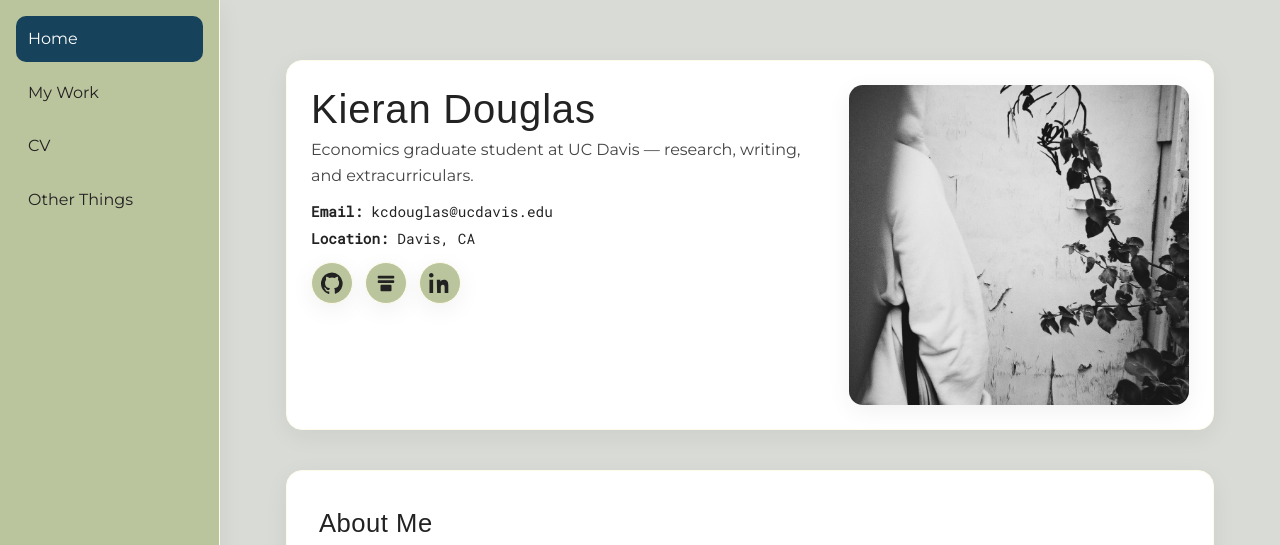
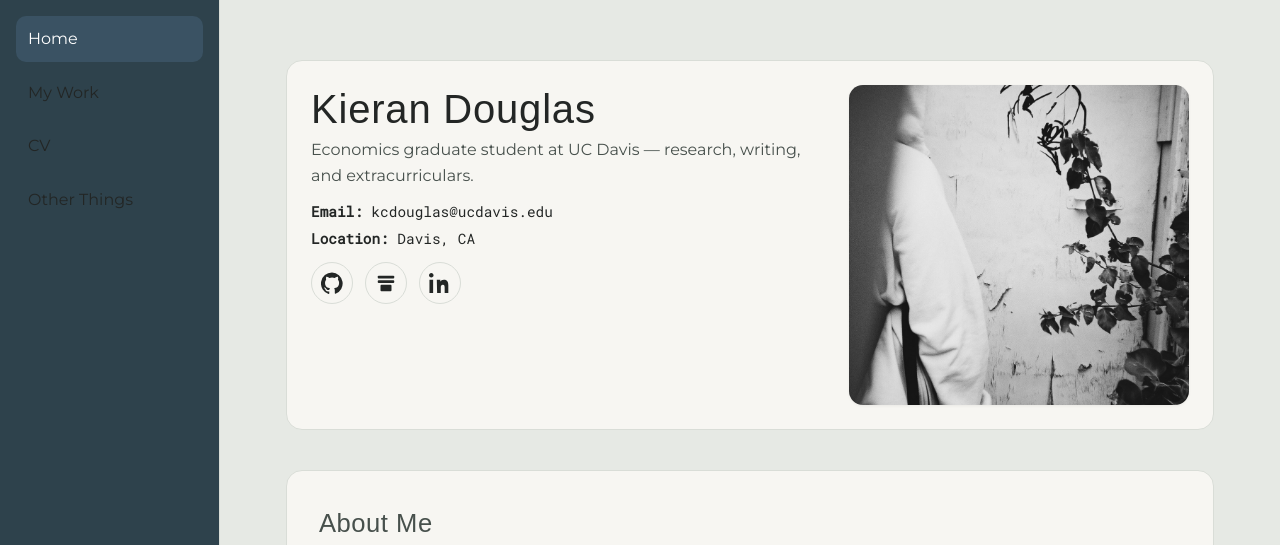
Before and after one commit to KieranCDouglas/kierancdouglas.github.io, a Jekyll site: the page built from index.md, in a window 1280 px wide and 1259 px high. Shown: the top 545 px of the window. Built offline with Jekyll 4.4.1, drawn with Linux system fonts in a browser that asks for light colours; some web fonts are replaced; grey boxes are pictures that could not be loaded.

Commit message:
Update style.css

```diff
--- a/assets/css/style.css
+++ b/assets/css/style.css
@@ -16,36 +16,40 @@ svg { fill: currentColor; }
 :root {
   --max-width: 960px;
 
-  /* LIGHT theme */
-  --bg: #D9DCD6;        /* page background */
-  --text: #222222;
-  --muted: #222222;
-  --surface: #ffffff;   /* cards/content */
-  --surface-2: #BAC49D; /* sidebar/track */
-  --border: #FEFBEA;
+  /* LIGHT theme (muted + off-white surfaces) */
+  --bg: #E6E9E4;         /* softer background */
+  --text: #232625;
+  --muted: #47504C;      /* subdued metadata text */
+  --surface: #F7F6F2;    /* off-white bubbles/cards */
+  --surface-2: #2E424C;  /* NAVBAR / tracks (darker than bg) */
+  --border: #D9DDD7;     /* subtle neutral border */
 
-  /* Accent for buttons/toggle in LIGHT */
-  --brand: #16425B;     /* active sidebar & toggle thumb */
-  --on-brand: #ffffff;  /* text/icon on brand bg */
+  /* Muted brand (blue-slate) */
+  --brand: #3A5263;      /* buttons/active nav */
+  --on-brand: #FFFFFF;
 
   --radius: 16px;
-  --shadow: 0 6px 24px rgba(0,0,0,.06);
+
+  /* Much lighter default shadow */
+  --shadow: 0 1px 3px rgba(0,0,0,.06);
+  --shadow-hover: 0 2px 6px rgba(0,0,0,.08);
 }
 
 html[data-theme="dark"] {
-  /* DARK theme */
-  --bg: #114B5F;        /* page background */
-  --text: #ffffff;      /* general text */
-  --muted: #ffffff;     /* softened text */
-  --surface: #0f3a49;   /* cards/content */
-  --surface-2: #0e3440; /* sidebar/track */
-  --border: #0c2d38;
+  /* DARK theme (muted, clearer navbar separation) */
+  --bg: #0F1C22;         /* page background */
+  --text: #EEF3F2;
+  --muted: #B8C6C3;
+  --surface: #13262E;    /* cards/content */
+  --surface-2: #0C1A20;  /* NAVBAR darker than bg */
+  --border: #203239;
 
-  /* Accent for buttons/toggle in DARK */
-  --brand: #D9DCD6;     /* active sidebar & toggle thumb */
-  --on-brand: #0f1115;  /* readable text on light brand chip */
+  /* Muted light brand chip in dark */
+  --brand: #AFC2CD;
+  --on-brand: #0D1214;
 
-  --shadow: 0 8px 28px rgba(0,0,0,.45);
+  --shadow: 0 1px 3px rgba(0,0,0,.35);
+  --shadow-hover: 0 3px 10px rgba(0,0,0,.35);
 }
 
 /* Respect system preference if user hasn't chosen */
@@ -60,7 +64,7 @@ body {
   margin: 0;
   font-family: "Montserrat", -apple-system, BlinkMacSystemFont, "Segoe UI", Roboto, "Helvetica Neue", Arial, sans-serif;
   font-weight: 400;
-  font-size: 1rem; /* Montserrat reads well at normal base size */
+  font-size: 1rem;
   line-height: 1.6;
   color: var(--text);
   background: var(--bg);
@@ -90,6 +94,7 @@ main.container { padding: 2rem 1rem; }
   font-family: "Roboto Mono", monospace;
   font-weight: 400;
   font-size: 0.9rem;
+  box-shadow: none; /* no heavy footer shadow */
 }
 
 /* Focus styles for accessibility */
@@ -105,20 +110,20 @@ button:focus-visible {
 /* ===================== */
 .navbar {
   position: fixed;
-  inset: 0 auto 0 0;     /* left sidebar */
+  inset: 0 auto 0 0;
   width: 220px;
   height: 100vh;
   display: flex;
   flex-direction: column;
   gap: 12px;
   padding: 16px;
-  background: var(--surface-2);
+  background: var(--surface-2);           /* darker than bg */
   border-right: 1px solid var(--border);
-  box-shadow: var(--shadow);
+  box-shadow: none;                       /* remove big shadow */
   z-index: 1000;
 }
 
-/* optional brand link (if you add it in navigation.html) */
+/* optional brand link */
 .brand-link {
   font-family: "Asap Condensed", "Montserrat", sans-serif;
   font-weight: 400;
@@ -126,7 +131,7 @@ button:focus-visible {
   color: var(--text);
   margin-bottom: 6px;
 }
-.brand-link:hover { opacity: .85; }
+.brand-link:hover { opacity: .88; }
 
 /* vertical link list */
 .navbar ul {
@@ -137,8 +142,6 @@ button:focus-visible {
   padding: 0;
   margin: 0;
   background: transparent;
-  border-radius: 0;
-  box-shadow: none;
 }
 
 .navbar a {
@@ -149,7 +152,7 @@ button:focus-visible {
   font-weight: 400;
   padding: 10px 12px;
   border-radius: 10px;
-  transition: background .2s, color .2s, transform .05s, box-shadow .2s;
+  transition: background .2s, color .2s, box-shadow .2s;
 }
 
 /* Active state = brand chip with readable text */
@@ -158,25 +161,25 @@ button:focus-visible {
   color: var(--on-brand);
 }
 
-/* Only apply hover to NON-active links */
+/* Only apply hover to NON-active links (muted hover tint) */
 .navbar a:hover:not(.active) {
-  background: color-mix(in srgb, var(--brand) 12%, transparent);
-  box-shadow: 0 2px 6px rgba(0,0,0,.06);
+  background: color-mix(in srgb, var(--brand) 10%, transparent);
+  box-shadow: none;
 }
 @supports not (background: color-mix(in srgb, red 10%, white)) {
-  .navbar a:hover:not(.active) { background: rgba(22,66,91,0.12); }
+  .navbar a:hover:not(.active) { background: rgba(58,82,99,0.10); }
 }
 
 /* Dark-mode hover (non-active only) */
 html[data-theme="dark"] .navbar a:hover:not(.active) {
-  background: color-mix(in srgb, var(--brand) 10%, transparent);
+  background: color-mix(in srgb, var(--brand) 15%, transparent);
   box-shadow: none;
 }
 @supports not (background: color-mix(in srgb, red 10%, white)) {
-  html[data-theme="dark"] .navbar a:hover:not(.active) { background: rgba(228,253,225,0.10); }
+  html[data-theme="dark"] .navbar a:hover:not(.active) { background: rgba(175,194,205,0.12); }
 }
 
-/* Optional: ensure no change when hovering the active item */
+/* Prevent hover change on active item */
 .navbar a.active:hover {
   background: var(--brand);
   color: var(--on-brand);
@@ -186,16 +189,14 @@ html[data-theme="dark"] .navbar a:hover:not(.active) {
 /* ===================== */
 /* SLIDING THEME TOGGLE  */
 /* ===================== */
-
-/* Compact button (don’t stretch full width) */
 .theme-toggle {
-  margin-top: auto;              /* keep it near bottom of sidebar */
-  align-self: flex-start;        /* no stretching */
+  margin-top: auto;
+  align-self: flex-start;
   display: inline-flex;
   align-items: center;
   justify-content: center;
-  width: 64px;                   /* pill width */
-  height: 36px;                  /* pill height */
+  width: 64px;
+  height: 36px;
   padding: 0;
   cursor: pointer;
   border: 0;
@@ -203,14 +204,12 @@ html[data-theme="dark"] .navbar a:hover:not(.active) {
   color: var(--text);
 }
 
-/* Keyboard focus ring */
 .theme-toggle:focus-visible {
   outline: 3px solid var(--brand);
   outline-offset: 3px;
   border-radius: 999px;
 }
 
-/* The pill track */
 .tgl-track {
   position: relative;
   display: inline-block;
@@ -223,7 +222,6 @@ html[data-theme="dark"] .navbar a:hover:not(.active) {
   transition: background .2s ease, border-color .2s ease;
 }
 
-/* The thumb that slides — uses brand in BOTH themes */
 .tgl-thumb {
   position: absolute;
   top: 50%;
@@ -233,37 +231,33 @@ html[data-theme="dark"] .navbar a:hover:not(.active) {
   border-radius: 50%;
   background: var(--brand);
   color: var(--on-brand);
-  box-shadow: 0 2px 6px rgba(0,0,0,.15);
+  box-shadow: var(--shadow);
   transform: translate(0, -50%);
   transition: transform .25s ease, background .25s ease, box-shadow .25s ease;
 }
 
-/* Sun/Moon icons on the track */
 .tgl-icon {
   position: absolute;
   top: 50%;
   transform: translateY(-50%);
   color: var(--muted);
   opacity: .9;
-  line-height: 0;               /* avoid baseline cropping */
+  line-height: 0;
 }
 .tgl-icon svg { display: block; }
 
 .tgl-icon--sun  { left: 9px; }
 .tgl-icon--moon { right: 9px; }
 
-/* Hover polish */
-.theme-toggle:hover .tgl-thumb { box-shadow: 0 4px 10px rgba(0,0,0,.18); }
+.theme-toggle:hover .tgl-thumb { box-shadow: var(--shadow-hover); }
 
-/* DARK active: move thumb right, brighten moon, mute sun */
 html[data-theme="dark"] .tgl-thumb {
-  transform: translate(32px, -50%);   /* 64 - 30 - (2*2) ≈ 30 + a hair */
+  transform: translate(32px, -50%);
   background: var(--brand);
 }
 html[data-theme="dark"] .tgl-icon--moon { opacity: 1;  color: var(--text); }
 html[data-theme="dark"] .tgl-icon--sun  { opacity: .55; color: var(--muted); }
 
-/* LIGHT active: thumb left, brighten sun, mute moon */
 html[data-theme="light"] .tgl-thumb {
   transform: translate(0, -50%);
   background: var(--brand);
@@ -294,12 +288,13 @@ html[data-theme="light"] .tgl-icon--moon { opacity: .6; color: var(--muted); }
   font-weight: 400;
   border: 1px solid var(--brand);
   font-family: "Asap Condensed", sans-serif;
+  box-shadow: none;
 }
 .btn--primary { background: var(--brand); color: var(--on-brand); }
-.btn--primary:hover { filter: brightness(0.95); }
+.btn--primary:hover { filter: brightness(0.96); }
 .btn--ghost { background: transparent; color: var(--brand); }
 .btn--ghost:hover { background: rgba(0,0,0,.04); }
-html[data-theme="dark"] .btn--ghost:hover { background: rgba(255,255,255,.06); }
+html[data-theme="dark"] .btn--ghost:hover { background: rgba(255,255,255,.08); }
 
 /* ===================== */
 /* INTRO / ABOUT CARD    */
@@ -309,10 +304,10 @@ html[data-theme="dark"] .btn--ghost:hover { background: rgba(255,255,255,.06); }
   grid-template-columns: 1.2fr .8fr;
   gap: 28px;
   padding: 24px;
-  background: var(--surface);
+  background: var(--surface);              /* off-white bubble */
   border: 1px solid var(--border);
   border-radius: var(--radius);
-  box-shadow: var(--shadow);
+  box-shadow: none;                         /* no heavy card shadow */
   margin: 28px 0 12px;
 }
 
@@ -324,7 +319,7 @@ html[data-theme="dark"] .btn--ghost:hover { background: rgba(255,255,255,.06); }
 }
 .intro__blurb {
   font-family: "Montserrat", sans-serif;
-  color: #444;
+  color: var(--muted);
   margin: 0 0 12px;
 }
 html[data-theme="dark"] .intro__blurb { color: var(--muted); }
@@ -338,7 +333,6 @@ html[data-theme="dark"] .intro__blurb { color: var(--muted); }
 }
 .intro__contacts li { margin: 4px 0; }
 
-/* Email link = same color as text by default */
 .intro__contacts a {
   color: var(--text);
   text-decoration: none;
@@ -359,7 +353,7 @@ html[data-theme="dark"] .intro__blurb { color: var(--muted); }
   display: block;
 }
 
-/* --- Social icon buttons (uses <ul class="social-icons">) --- */
+/* --- Social icon buttons --- */
 .social-icons {
   display: flex;
   gap: 12px;
@@ -374,10 +368,10 @@ html[data-theme="dark"] .intro__blurb { color: var(--muted); }
   width: 42px;
   height: 42px;
   border-radius: 50%;
-  background: var(--surface-2);
+  background: var(--surface);
   border: 1px solid var(--border);
   color: var(--text);
-  box-shadow: var(--shadow);
+  box-shadow: none; /* flatter */
   transition: transform .15s ease, background .2s ease, color .2s ease, border-color .2s ease;
 }
 .social-icons a:hover {
@@ -386,7 +380,7 @@ html[data-theme="dark"] .intro__blurb { color: var(--muted); }
   border-color: var(--brand);
   color: var(--on-brand);
 }
-/* Optional brand colors on hover */
+/* Brand hovers */
 .social-icons a[aria-label="LinkedIn"]:hover { background: #0A66C2; border-color: #0A66C2; }
 .social-icons a[aria-label="GitHub"]:hover   { background: #24292e; border-color: #24292e; }
 .social-icons a[aria-label="Substack"]:hover { background: #ff6719; border-color: #ff6719; }
@@ -401,32 +395,39 @@ html[data-theme="dark"] .social-icons a { background: var(--surface); border-col
   letter-spacing: .12em;
   text-transform: uppercase;
   font-family: "Asap Condensed", sans-serif;
+  color: var(--muted);
 }
 
 .cards {
   list-style: none; padding: 0; margin: 0 0 40px;
   display: grid; grid-template-columns: repeat(3, 1fr); gap: 18px;
 }
-.card  { background: var(--surface); border: 1px solid var(--border); border-radius: var(--radius); overflow: hidden; box-shadow: var(--shadow); }
+.card  {
+  background: var(--surface);             /* off-white bubbles */
+  border: 1px solid var(--border);
+  border-radius: var(--radius);
+  overflow: hidden;
+  box-shadow: none;                        /* no heavy shadows */
+}
 .card__link { text-decoration: none; color: inherit; display: block; }
 .card__thumb { width: 100%; height: 160px; object-fit: cover; }
 .card__body { padding: 12px 14px 16px; }
 .card__title { margin: 0 0 4px; font-size: 1.05rem; font-family: "Asap Condensed", sans-serif; }
 .card__meta { margin: 0 0 8px; color: var(--muted); font-family: "Roboto Mono", monospace; }
-.card__summary { margin: 0; color: #444; font-family: "Montserrat", sans-serif; }
+.card__summary { margin: 0; color: #3B3F3D; font-family: "Montserrat", sans-serif; }
 html[data-theme="dark"] .card__summary { color: var(--text); }
-html[data-theme="dark"] .card__meta { color: #b6c0d0; }
+html[data-theme="dark"] .card__meta { color: #9FB0AC; }
 
 /* ===================== */
 /* PROJECT LIST (legacy) */
 /* ===================== */
 .project-list { list-style: none; padding: 0; margin: 1rem 0; display: grid; gap: 16px; }
-.project-card { border: 1px solid var(--border); border-radius: 12px; padding: 12px; background: var(--surface); transition: box-shadow .2s ease; }
-.project-card:hover { box-shadow: var(--shadow); }
+.project-card { border: 1px solid var(--border); border-radius: 12px; padding: 12px; background: var(--surface); transition: box-shadow .2s ease, transform .1s ease; box-shadow: none; }
+.project-card:hover { box-shadow: var(--shadow-hover); transform: translateY(-1px); }
 .project-link { display: grid; grid-template-columns: 120px 1fr; gap: 12px; text-decoration: none; color: inherit; }
 .project-thumb { width: 120px; height: 80px; object-fit: cover; border-radius: 8px; }
 .project-meta .muted { color: var(--muted); font-weight: 400; font-family: "Roboto Mono", monospace; }
-.project-meta .summary { color: #444; margin-top: 4px; font-family: "Montserrat", sans-serif; }
+.project-meta .summary { color: #3B3F3D; margin-top: 4px; font-family: "Montserrat", sans-serif; }
 html[data-theme="dark"] .project-meta .summary { color: var(--text); }
 
 /* ===================== */
@@ -437,14 +438,13 @@ html[data-theme="dark"] .project-meta .summary { color: var(--text); }
 .pdf-viewer {
   display: block;
   width: 100%;
-  height: 100vh; /* fill the full viewport height */
+  height: 100vh;         /* show whole page viewport */
   min-height: 100vh;
-  border: none;
-  border-radius: 0;
+  border: 1px solid var(--border);
+  border-radius: 12px;
   background: var(--surface);
-  box-shadow: var(--shadow);
+  box-shadow: none;      /* flatter */
 }
-
 
 @media (max-width: 900px) {
   .pdf-viewer { height: calc(100vh - 260px); }
@@ -471,10 +471,9 @@ html[data-theme="dark"] .project-meta .summary { color: var(--text); }
     background: var(--surface-2);
     padding: 8px 12px;
     border-radius: 8px;
-    box-shadow: var(--shadow);
+    box-shadow: none;
     flex: 1;
   }
-  .theme-toggle { margin-top: 0; width: auto; }
 
   .intro { grid-template-columns: 1fr; }
   .cards { grid-template-columns: repeat(2, 1fr); }
@@ -489,10 +488,10 @@ html[data-theme="dark"] .project-meta .summary { color: var(--text); }
 /* HOME: ABOUT ME SECTION */
 /* ===================== */
 .about-me {
-  background: var(--surface);
+  background: var(--surface);    /* off-white */
   border: 1px solid var(--border);
   border-radius: var(--radius);
-  box-shadow: var(--shadow);
+  box-shadow: none;              /* no heavy shadow */
   padding: 32px;
   margin-top: 40px;
 }
@@ -502,6 +501,7 @@ html[data-theme="dark"] .project-meta .summary { color: var(--text); }
   font-size: 1.6rem;
   text-align: left;
   font-family: "Asap Condensed", sans-serif;
+  color: var(--muted);
 }
 
 .about-me__grid {
@@ -527,10 +527,6 @@ html[data-theme="dark"] .project-meta .summary { color: var(--text); }
 }
 
 @media (max-width: 800px) {
-  .about-me__grid {
-    grid-template-columns: 1fr;
-  }
-  .about-me__image img {
-    margin: 0 auto;
-  }
+  .about-me__grid { grid-template-columns: 1fr; }
+  .about-me__image img { margin: 0 auto; }
 }
```
